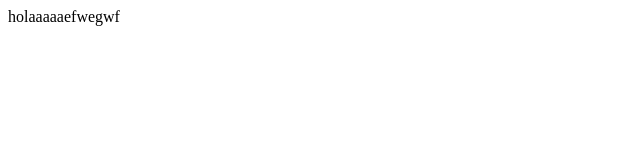
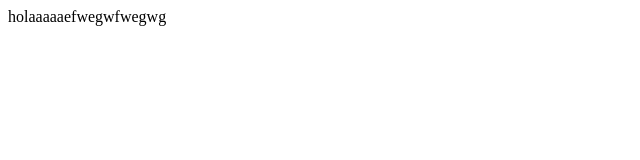
Before and after one commit to mValencia123/prueba-git, a plain HTML site: page index.html in a window 1280 px wide. Shown: the full height of the page, 0-640 px from the left. Drawn offline with Linux system fonts and the light colour scheme.

Commit message:
Segundo commit

```diff
--- a/index.html
+++ b/index.html
@@ -4,6 +4,6 @@
 	<title>Hola</title>
 </head>
 <body>
-	holaaaaaefwegwf
+	holaaaaaefwegwfwegwg
 </body>
 </html>
```
Also changed, not shown: 1 other file.
